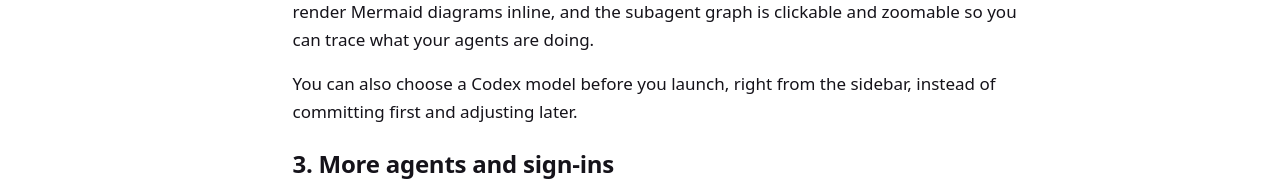
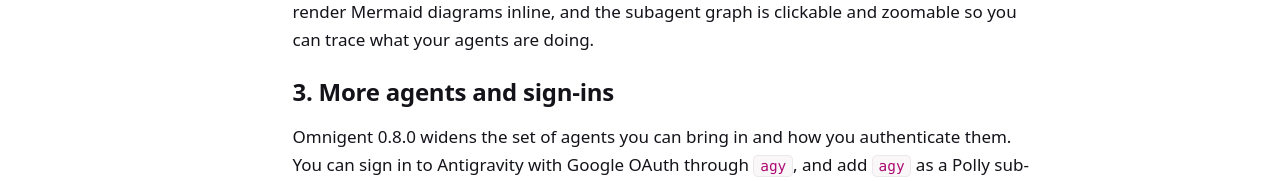
Before and after one commit to omnigent-ai/omnigent-site, a Next.js app: page /releases/0.8.0 in a window 1280 px wide. Shown: the part 746-927 px from the top of the page. Built offline with nearby package versions, Linux system fonts and the light colour scheme; no server answers.

Commit message:
docs(releases): drop inaccurate Codex-model-before-launch claim from v0.8.0 post
The "choose a Codex model before you launch" sentence in the web workspace
section didn't reflect actual behavior, so it's removed.

Co-authored-by: Isaac

```diff
--- a/app/releases/0.8.0/page.mdx
+++ b/app/releases/0.8.0/page.mdx
@@ -28,8 +28,6 @@ To keep things stable when an upstream catalog hiccups, Omnigent validates and f
 
 The web workspace now behaves like a real editor. Files and shells open as tabs, with shells docked in the rail and a full-screen toggle when you want room to work. Markdown previews render Mermaid diagrams inline, and the subagent graph is clickable and zoomable so you can trace what your agents are doing.
 
-You can also choose a Codex model before you launch, right from the sidebar, instead of committing first and adjusting later.
-
 ## 3. More agents and sign-ins
 
 Omnigent 0.8.0 widens the set of agents you can bring in and how you authenticate them. You can sign in to Antigravity with Google OAuth through `agy`, and add `agy` as a Polly sub-agent. Existing OpenClaw and acpx coding agents drop into the ACP picker with `omnigent run --from-openclaw`, and you can launch Claude and Codex children directly in goal mode.
```
